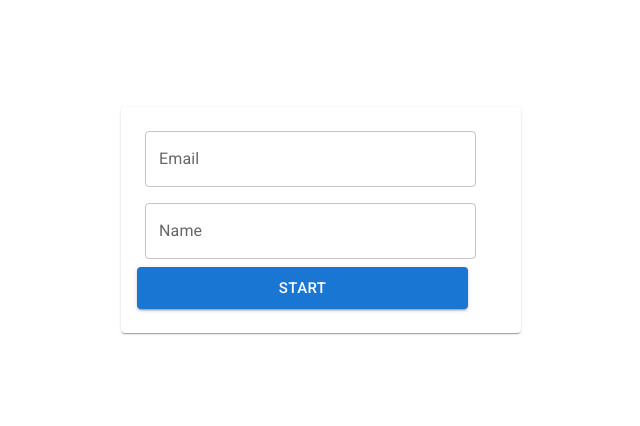
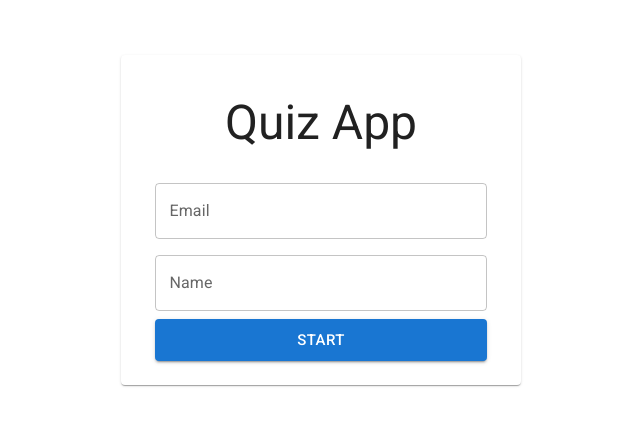
Before and after one commit to mehedikajol/FullStack--Core-React-, a React (Create React App) app in the folder quiz-client/: page / in a window 1280 px wide. Shown: the part 180-606 px from the top of the page, without its empty margins (319-959 px from the left). Built offline with nearby package versions, Linux system fonts and the light colour scheme.

Commit message:
typography added in login

```diff
--- a/quiz-client/src/components/Login.js
+++ b/quiz-client/src/components/Login.js
@@ -1,12 +1,22 @@
 import React from "react";
-import { Box, Button, Card, CardContent, TextField } from "@mui/material";
+import {
+  Box,
+  Button,
+  Card,
+  CardContent,
+  TextField,
+  Typography,
+} from "@mui/material";
 import Center from "./Center";
 
 export default function Login() {
   return (
     <Center>
       <Card sx={{ width: "400px" }}>
-        <CardContent>
+        <CardContent sx={{ textAlign: "center" }}>
+          <Typography variant="h3" sx={{ my: 3 }}>
+            Quiz App
+          </Typography>
           <Box
             sx={{
               "& .MuiTextField-root": {
```
